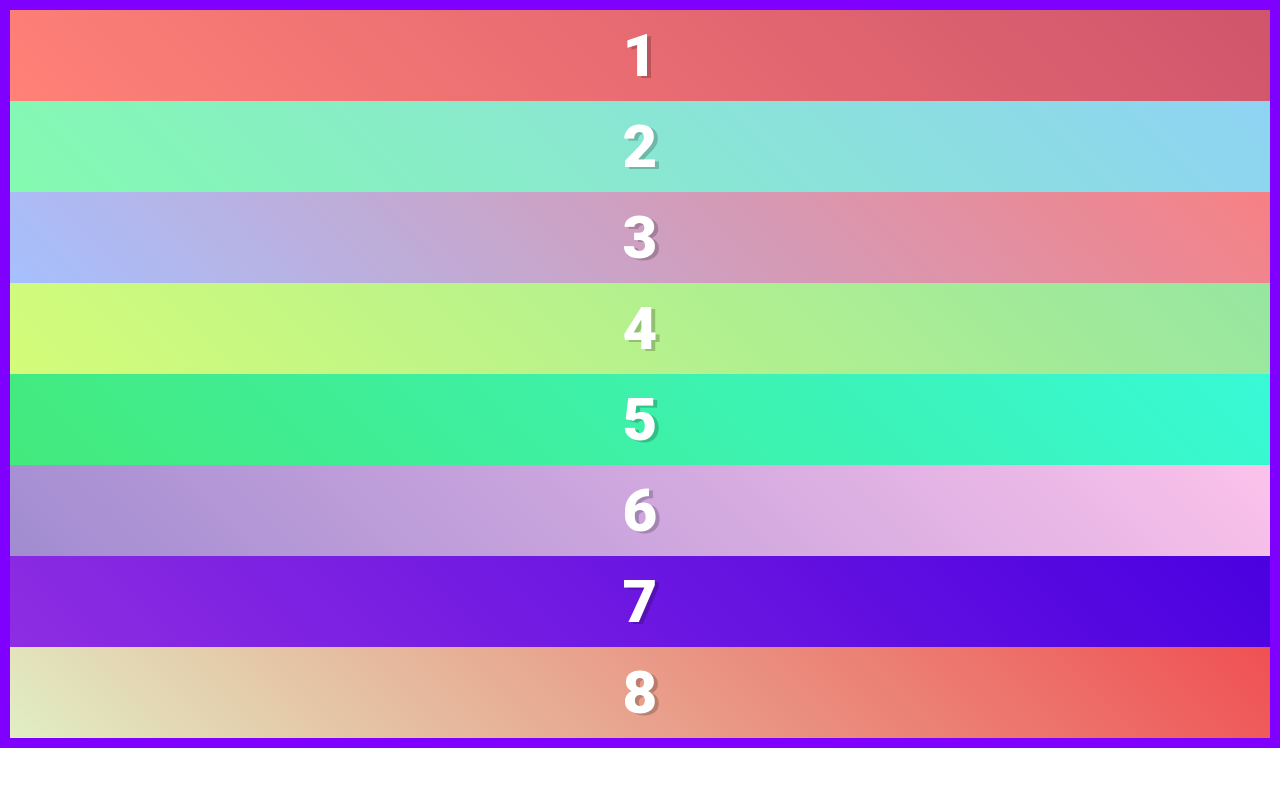
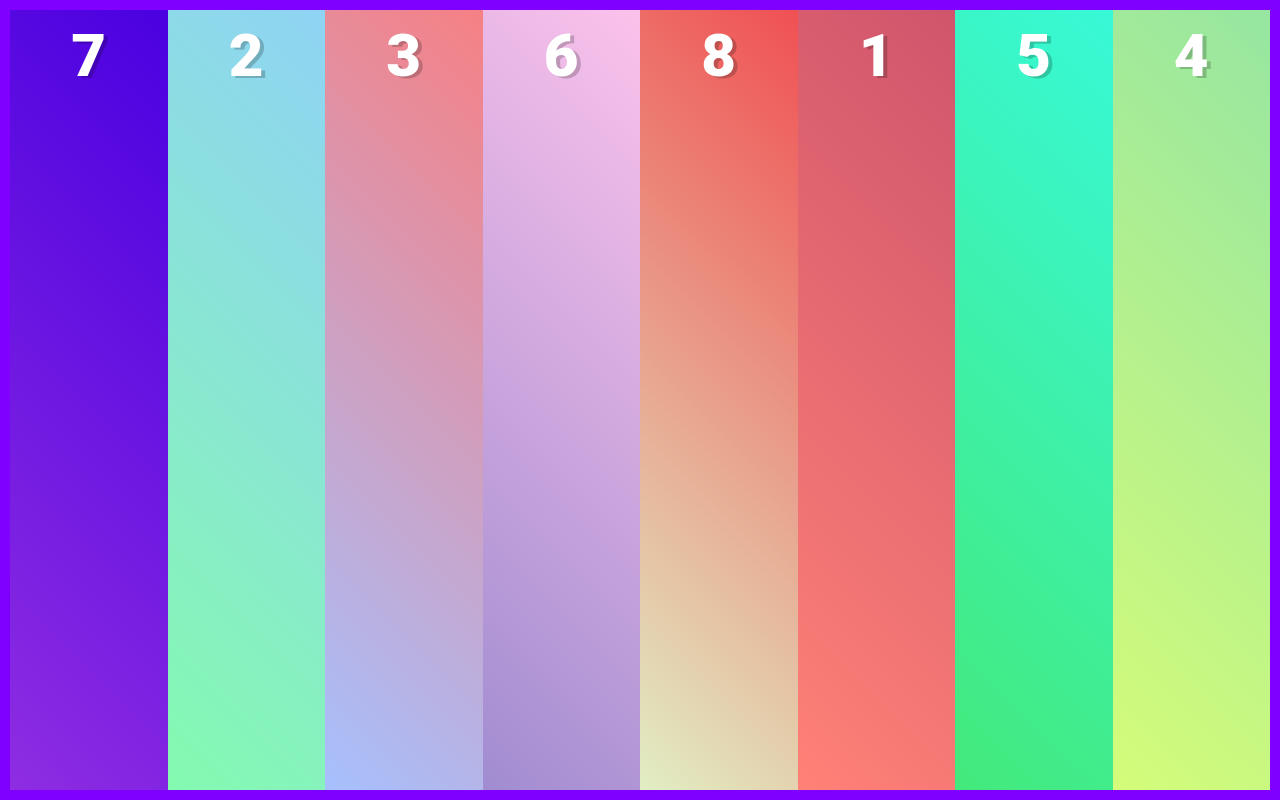
Before and after one commit to vladmitroshin/flexbox-basics, a plain HTML site: page index.html in a window 1280 px wide. Drawn offline with Linux system fonts and the light colour scheme.

Commit message:
Experiment with order

```diff
--- a/scss/style.scss
+++ b/scss/style.scss
@@ -33,3 +33,29 @@ $gradient-colors-second: #cf556c, #8fd3f4, #f68084, #96e6a1, #38f9d7, #fbc2eb,
     );
   }
 }
+
+.flex-container {
+  display: flex;
+  min-height: 100vh;
+}
+
+.flex-item {
+  flex: 1;
+}
+
+.item-1 {
+  // order: 0; // default
+  order: 1;
+}
+
+.item-4 {
+  order: 2;
+}
+
+.item-5 {
+  order: 1;
+}
+
+.item-7 {
+  order: -1;
+}
```
Also changed, not shown: css/style.min.css.
